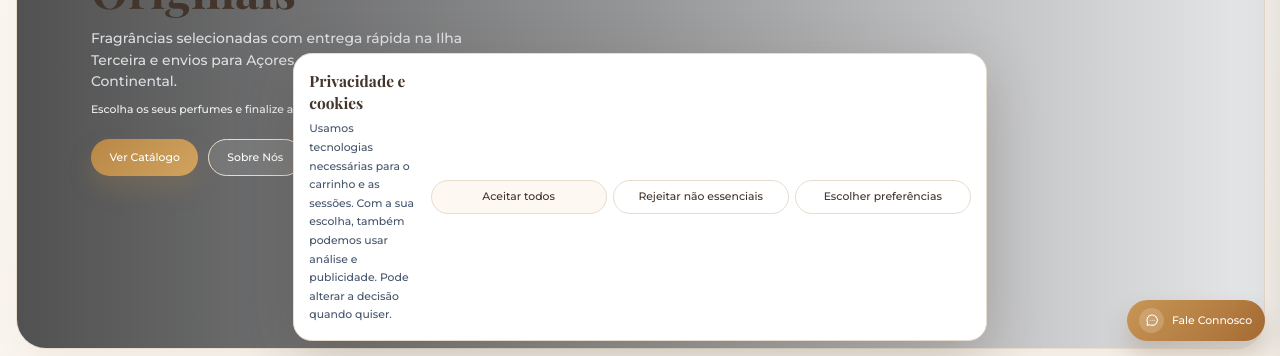
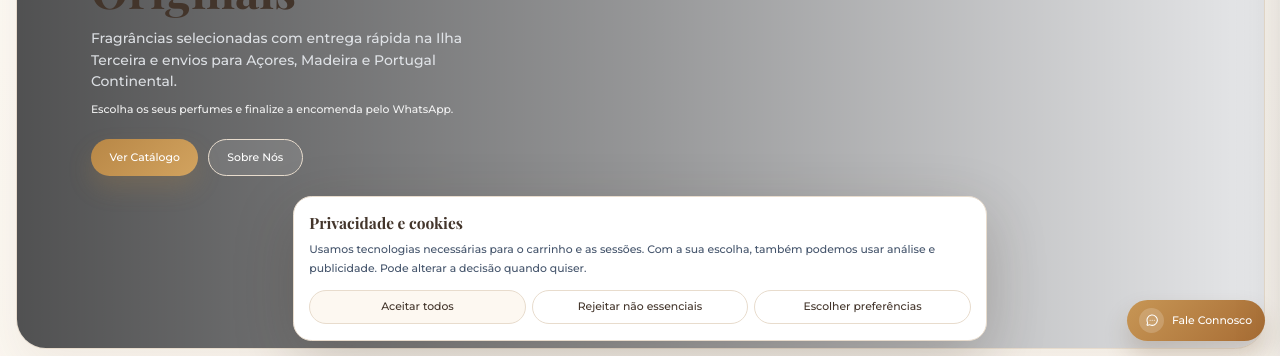
Before and after one commit to Perfumaria9ilhas/Perfumaria, a Next.js app: page / in a window 1280 px wide. Shown: the part 444-800 px from the top of the page. Built offline with nearby package versions, Linux system fonts and the light colour scheme; no server answers; the database is empty.

Commit message:
Refine consent banner layout

```diff
--- a/src/components/consent/cookie-consent-provider.tsx
+++ b/src/components/consent/cookie-consent-provider.tsx
@@ -211,7 +211,7 @@ export function CookieConsentProvider({
             className="mx-auto max-w-4xl rounded-[1.5rem] border border-[color:var(--line)] bg-white p-4 shadow-[0_18px_60px_rgba(55,39,28,0.22)] sm:p-5"
             aria-labelledby="cookie-banner-title"
           >
-            <div className="grid min-w-0 gap-4 lg:grid-cols-[1fr_auto] lg:items-center">
+            <div className="grid min-w-0 gap-4">
               <div className="min-w-0">
                 <h2 id="cookie-banner-title" className="text-xl text-[color:var(--ink)]">
                   Privacidade e cookies
@@ -221,7 +221,7 @@ export function CookieConsentProvider({
                   também podemos usar análise e publicidade. Pode alterar a decisão quando quiser.
                 </p>
               </div>
-              <div className="grid min-w-0 gap-2 sm:grid-cols-3 lg:w-[540px]">
+              <div className="grid min-w-0 gap-2 sm:grid-cols-3">
                 <button
                   type="button"
                   onClick={() => savePreference(true, true)}
```
